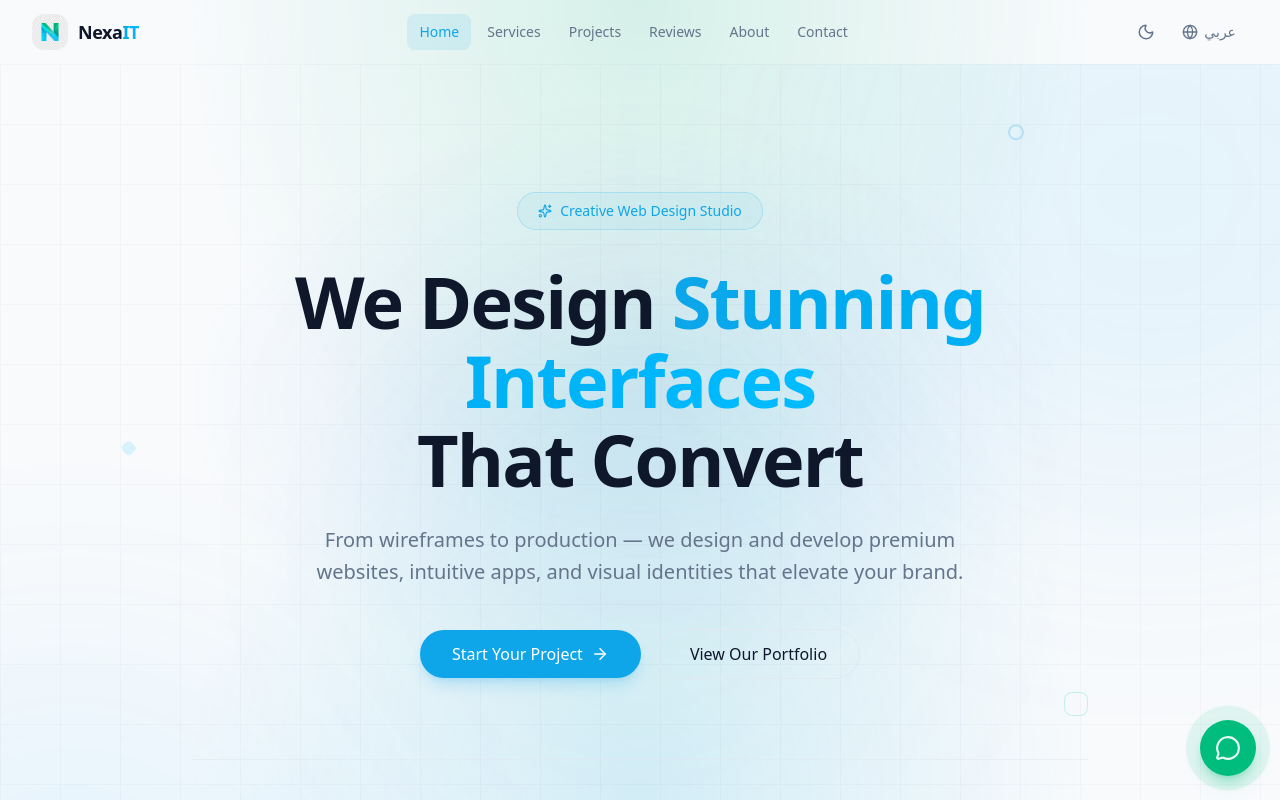
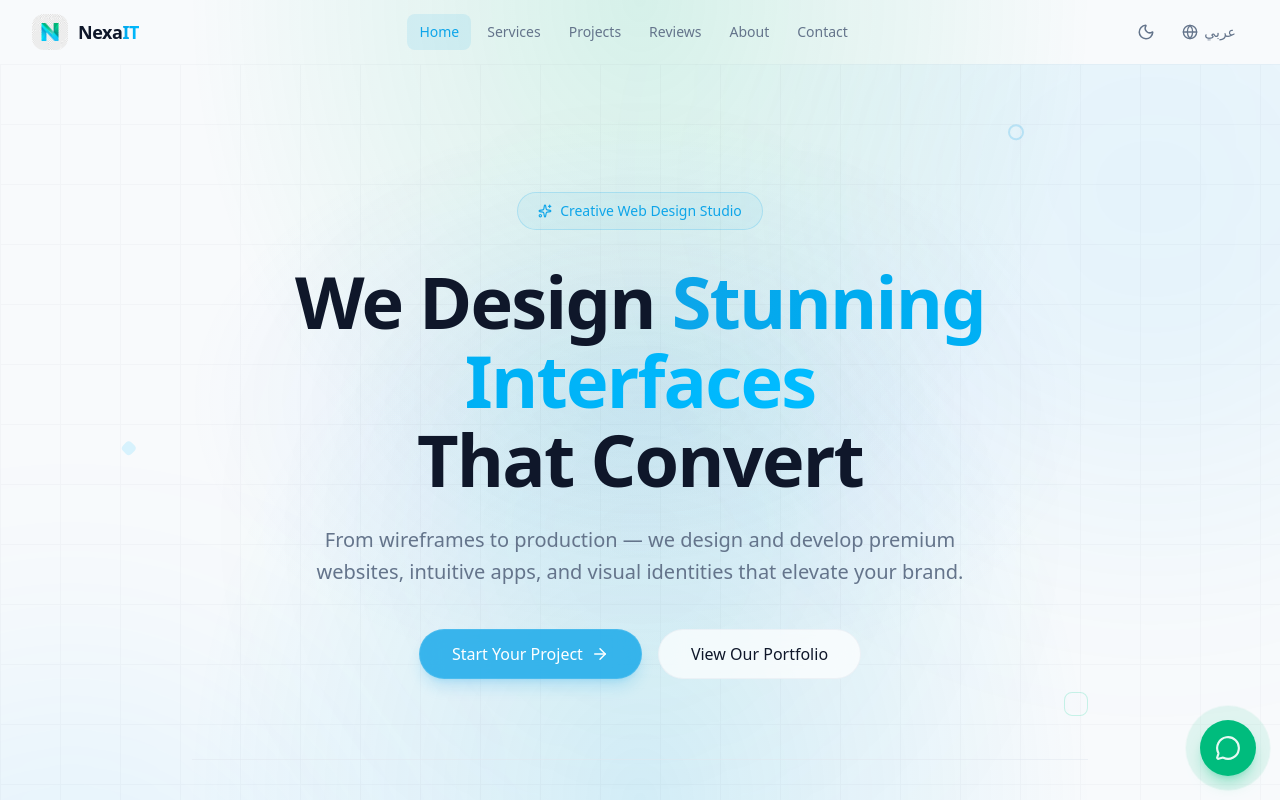
Before and after one commit to ramyradad1/nexit-studio, a Next.js app: page /nexit-studio/en in a window 1280 px wide. Shown: the top 800 px of the page. Built offline with nearby package versions, Linux system fonts and the light colour scheme.

Commit message:
fix: logo visibility and modernize buttons with glass effect

```diff
--- a/src/components/layout/Footer.tsx
+++ b/src/components/layout/Footer.tsx
@@ -5,6 +5,7 @@ import { Link } from "@/i18n/navigation";
 import { MessageCircle, ArrowUpRight } from "lucide-react";
 import { motion } from "framer-motion";
 import Image from "next/image";
+import logo from "../../../public/logo.png";
 
 const quickLinks = [
   { key: "home", href: "/" },
@@ -39,7 +40,7 @@ export function Footer() {
                 whileHover={{ scale: 1.1, rotate: 5 }}
               >
                 <Image
-                  src="/logo.png"
+                  src={logo}
                   alt="NexaIT Logo"
                   fill
                   className="object-contain"
--- a/src/components/layout/Navbar.tsx
+++ b/src/components/layout/Navbar.tsx
@@ -8,6 +8,7 @@ import { Sun, Moon, Menu, X, Globe } from "lucide-react";
 import { motion, AnimatePresence } from "framer-motion";
 import Image from "next/image";
 import clsx from "clsx";
+import logo from "../../../public/logo.png";
 
 const navItems = [
   { key: "home", href: "/" },
@@ -61,7 +62,7 @@ export function Navbar() {
                 transition={{ duration: 0.5 }}
               >
                 <Image
-                  src="/logo.png"
+                  src={logo}
                   alt="NexaIT Logo"
                   fill
                   className="object-contain"
--- a/src/components/ui/Button.tsx
+++ b/src/components/ui/Button.tsx
@@ -31,11 +31,11 @@ export function Button({
 
   const variants = {
     primary:
-      "bg-accent text-white hover:bg-accent-hover shadow-lg shadow-accent/20 hover:shadow-accent/30",
+      "bg-accent/80 backdrop-blur-md text-white hover:bg-accent shadow-lg shadow-accent/20 hover:shadow-accent/30 border border-white/10 hover:border-white/20",
     outline:
-      "border border-border text-foreground hover:bg-muted/50 hover:border-accent/50",
+      "glass border border-border/50 text-foreground hover:bg-accent/10 hover:border-accent/50 backdrop-blur-md",
     ghost:
-      "text-muted-foreground hover:text-foreground hover:bg-muted/50",
+      "text-muted-foreground hover:text-foreground hover:bg-white/5 backdrop-blur-sm",
   };
 
   const sizes = {
```
